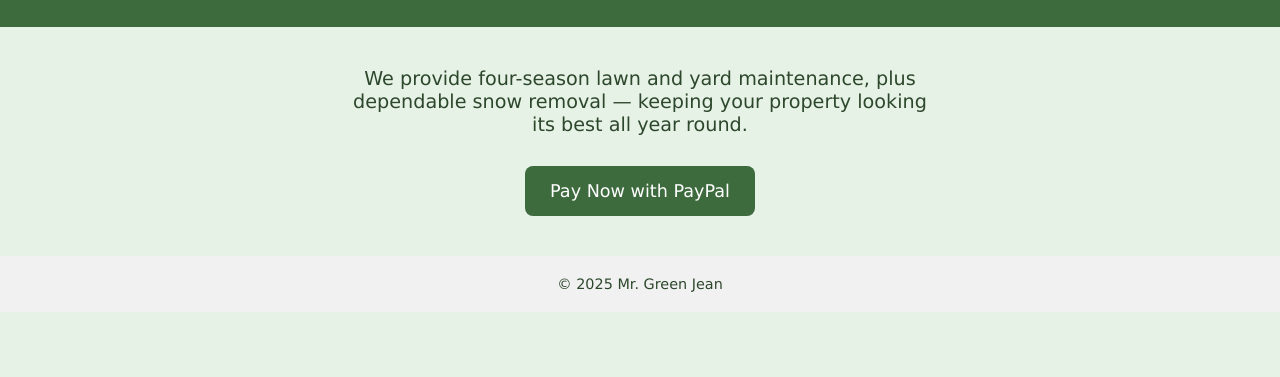
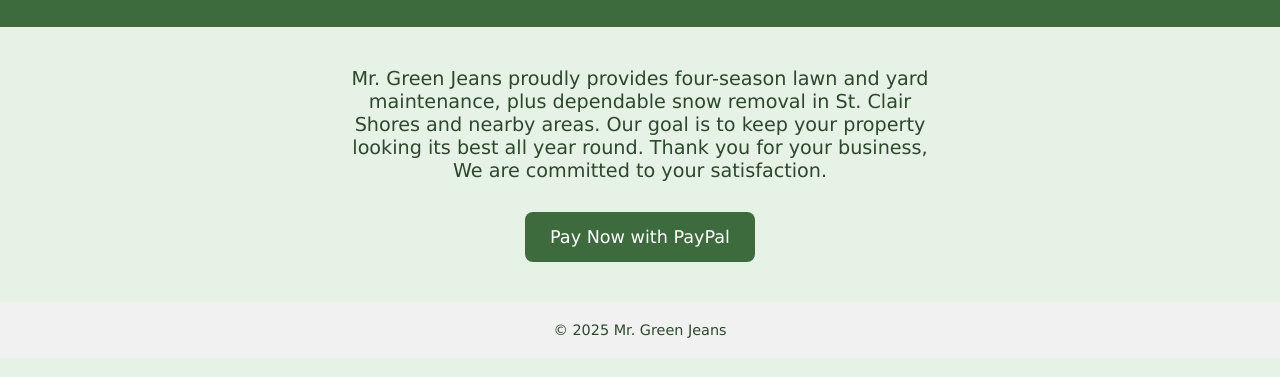
Before and after one commit to chrisdegroote01/mrgreenjeanslawn, a plain HTML site: page index.html in a window 1280 px wide. Shown: the part 79-456 px from the top of the page. Drawn offline with Linux system fonts and the light colour scheme.

Commit message:
Update index.html

```diff
--- a/index.html
+++ b/index.html
@@ -63,7 +63,7 @@
 
   <div class="content">
     <p>
-      We provide four-season lawn and yard maintenance, plus dependable snow removal — keeping your property looking its best all year round.
+      Mr. Green Jeans proudly provides four-season lawn and yard maintenance, plus dependable snow removal in St. Clair Shores and nearby areas. Our goal is to keep your property looking its best all year round. Thank you for your business, We are committed to your satisfaction.
     </p>
 
     <div class="pay-button">
@@ -74,4 +74,4 @@
   </div>
 
   <div class="footer">
-    &copy; 2025 Mr. Green Jean
+    &copy; 2025 Mr. Green Jeans
```
